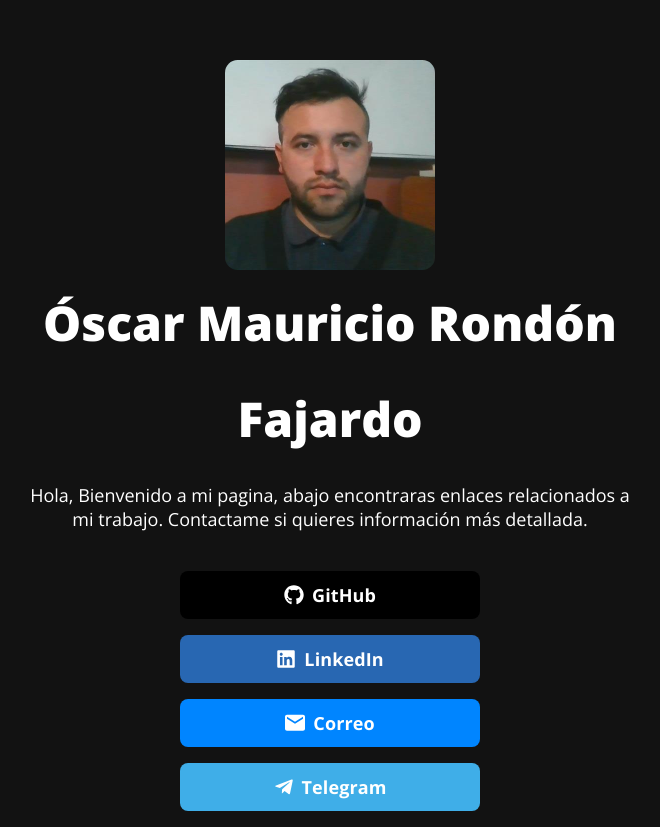
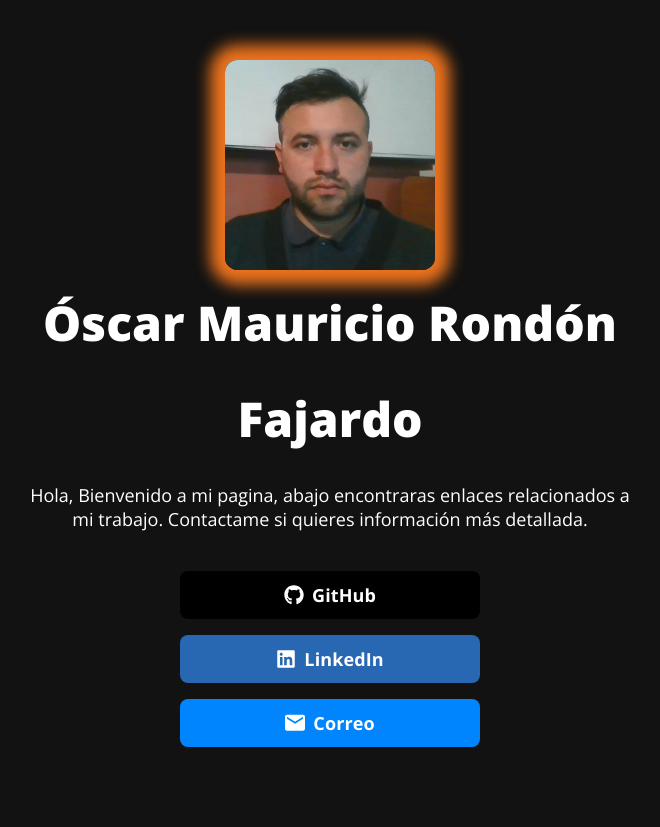
Before and after one commit to OscarMauricio666/OscarMauricioRondonFajardo, a plain HTML site: page index.html in a window 1280 px wide. In both pictures the pointer is over the picture 640 px from the left and 165 px from the top of the page. Shown: the whole page, without its empty margins (310-970 px from the left). After the commit the page ends 800 px from the top, so only its background shows below. Drawn offline with nearby package versions, Linux system fonts and the light colour scheme.

```diff
--- a/css/skeleton-dark.css
+++ b/css/skeleton-dark.css
@@ -45,6 +45,16 @@
   width: 100%;
   float: center;
   box-sizing: border-box;
+}
+
+
+.imagen:hover{
+border-radius:50%;
+-webkit-border-radius:50%;
+box-shadow: 0px 0px 15px 15px #ec731e;
+-webkit-box-shadow: 0px 0px 15px 15px #ec731e;
+transform: rotate(360deg);
+-webkit-transform: rotate(360deg);
 }
 
 /* For devices larger than 400px */
--- a/index.html
+++ b/index.html
@@ -26,7 +26,7 @@
       <div class="column" style="margin-top: 10%">
 
         <!-- Your Image Here -->
-        <img src="images/Foto_Perfil.png" srcset="images/Foto_Perfil.png 2x" alt="LittleLink Logo" style="border-radius: 6% ;">
+        <img src="images/Foto_Perfil.png" srcset="images/Foto_Perfil.png 2x" alt="LittleLink Logo" style="border-radius: 6% ;" class="imagen">
 
         <!-- Title -->
         <h1>Óscar Mauricio Rondón Fajardo</h1>
@@ -50,11 +50,6 @@
             src="images/icons/email.svg" alt="Email Icon">Correo</a>
         <br>
 
-        <!-- Telegram -->
-        <a class="button button-telegram" href="#" target="_blank" rel="noopener"><img class="icon"
-            src="images/icons/telegram.svg" alt="Telegram Logo">Telegram</a>
-        <br>
-
 
       </div>
     </div>
```
Also changed, not shown: 1 other file.
